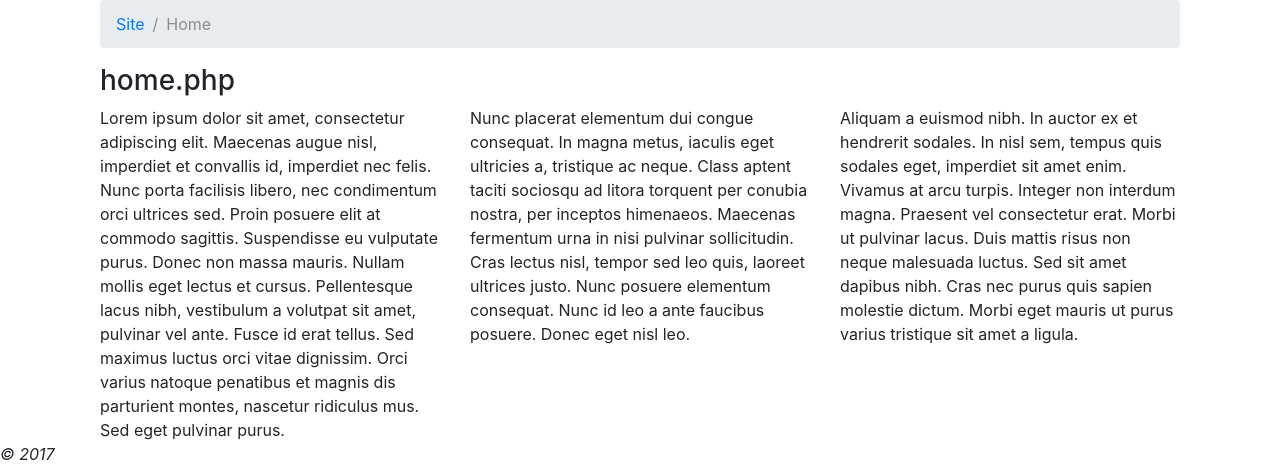
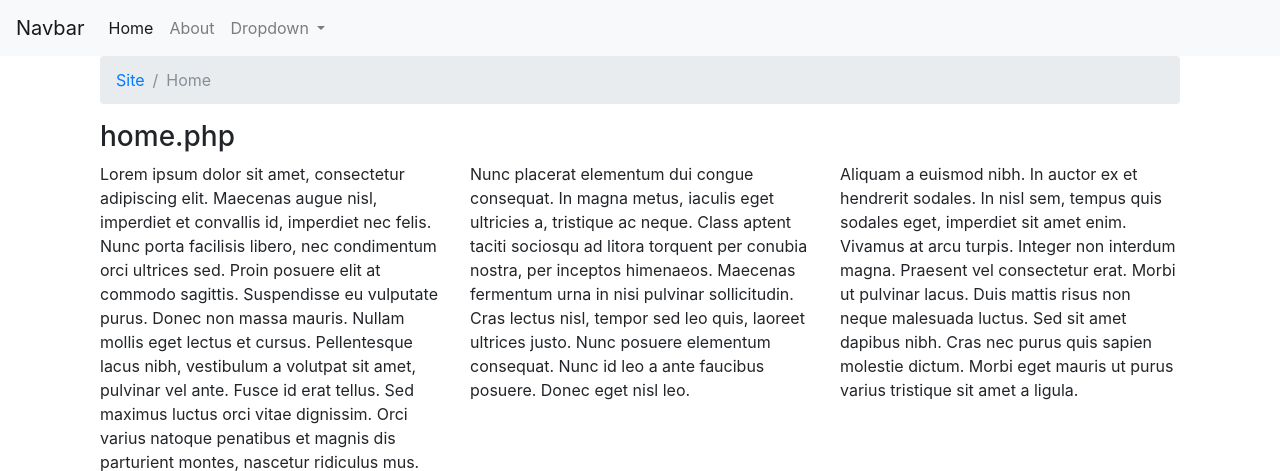
Before and after one commit to modzel12345/ci, a CodeIgniter app: page /ci/ in a window 1280 px wide. Shown: the top 471 px of the page. Run offline with CodeIgniter, Linux system fonts and the light colour scheme.

Commit message:
addnavbar
Added blank navbar

```diff
--- a/application/views/templates/header.php
+++ b/application/views/templates/header.php
@@ -9,4 +9,32 @@
         <title>CodeIgniter Tutorial</title>
     </head>
     <body>
+        <nav class="navbar navbar-expand-lg navbar-light bg-light">
+            <a class="navbar-brand" href="#">Navbar</a>
+            <button class="navbar-toggler" type="button" data-toggle="collapse" data-target="#navbarSupportedContent" aria-controls="navbarSupportedContent" aria-expanded="false" aria-label="Toggle navigation">
+                <span class="navbar-toggler-icon"></span>
+            </button>
+
+            <div class="collapse navbar-collapse" id="navbarSupportedContent">
+                <ul class="navbar-nav mr-auto">
+                    <li class="nav-item active">
+                        <a class="nav-link" href="#">Home <span class="sr-only">(current)</span></a>
+                    </li>
+                    <li class="nav-item">
+                        <a class="nav-link" href="#">About</a>
+                    </li>
+                    <li class="nav-item dropdown">
+                        <a class="nav-link dropdown-toggle" href="#" id="navbarDropdown" role="button" data-toggle="dropdown" aria-haspopup="true" aria-expanded="false">
+                            Dropdown
+                        </a>
+                        <div class="dropdown-menu" aria-labelledby="navbarDropdown">
+                            <a class="dropdown-item" href="#">Action</a>
+                            <a class="dropdown-item" href="#">Another action</a>
+                            <div class="dropdown-divider"></div>
+                            <a class="dropdown-item" href="#">Something else here</a>
+                        </div>
+                    </li>
+                </ul>
+            </div>
+        </nav>
         <div class="container">
```
